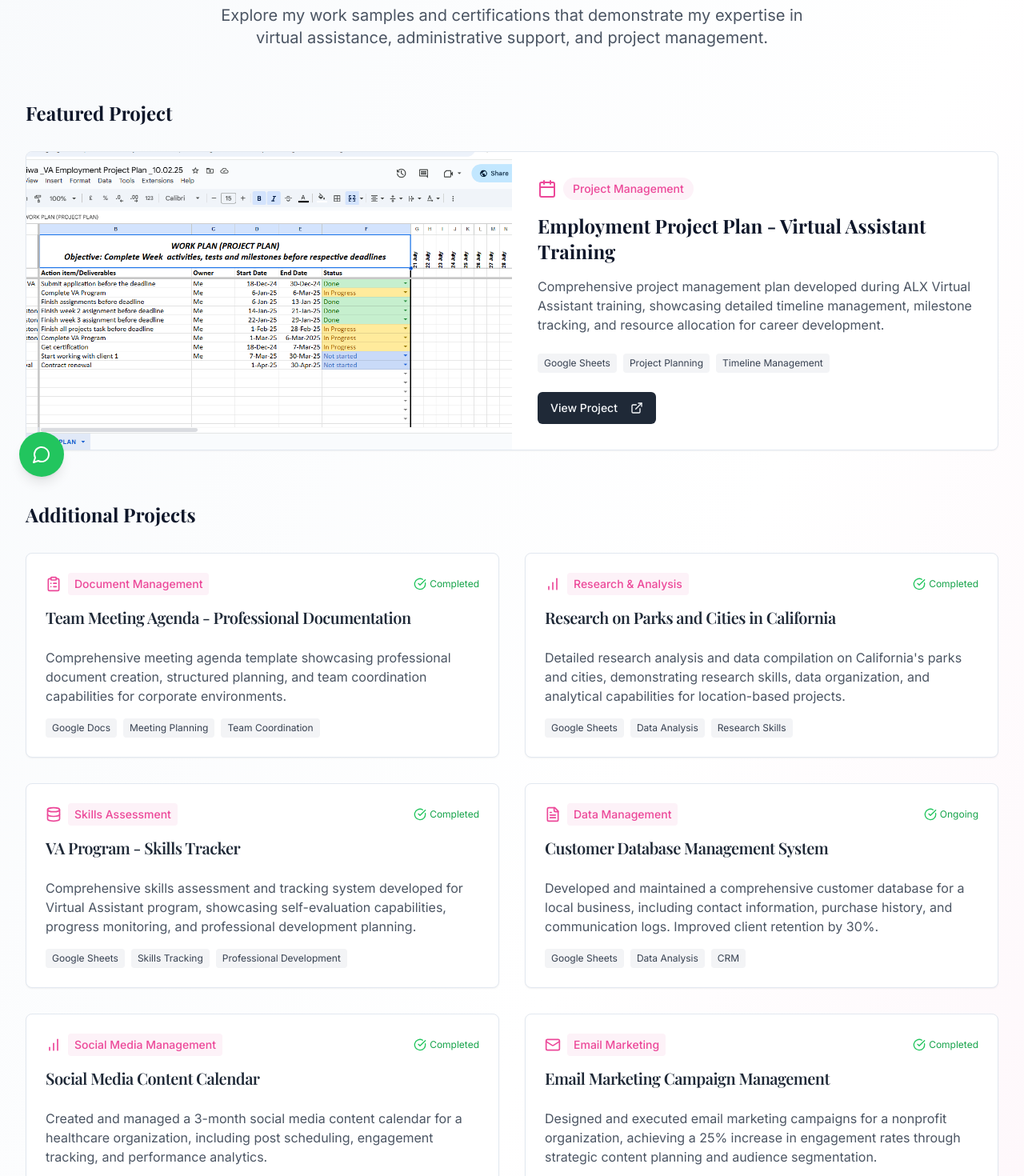
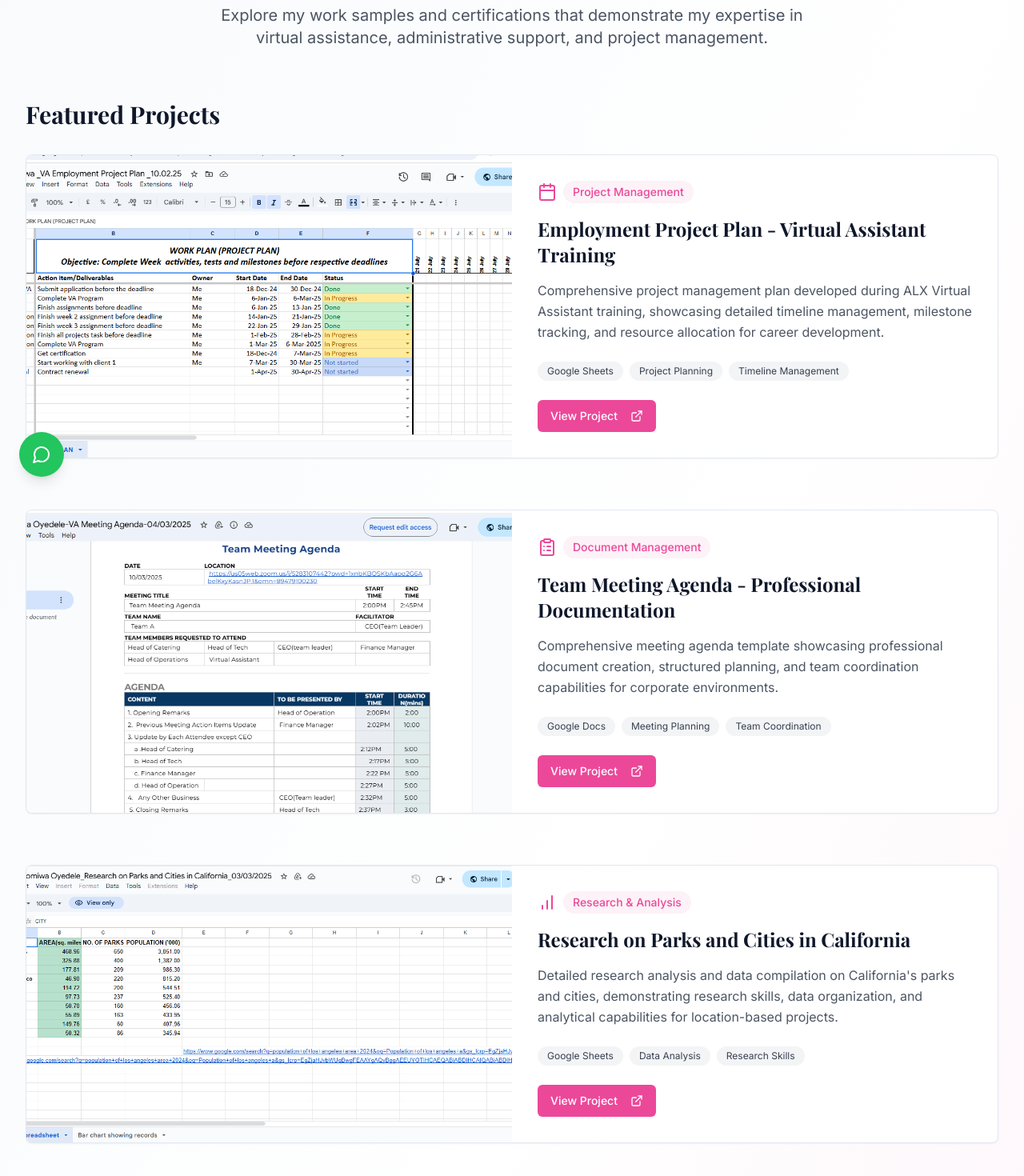
Before and after one commit to mrjamesweb/tomiwa-va-portfolio-hub, a React (Vite) app: page /portfolio in a window 1280 px wide. Shown: the part 180-1650 px from the top of the page at 80% size. Built offline with nearby package versions, Linux system fonts and the light colour scheme.

Commit message:
Add and update featured projects
Update portfolio data with new projects and links, and remove existing ones to feature 4 projects.

```diff
--- a/src/components/portfolio/FeaturedProject.tsx
+++ b/src/components/portfolio/FeaturedProject.tsx
@@ -23,15 +23,14 @@ export const FeaturedProject = ({ project }: FeaturedProjectProps) => {
   const IconComponent = project.icon;
 
   return (
-    <div className="mb-16">
-      <h2 className="text-2xl font-bold text-slate-900 mb-8">Featured Project</h2>
-      <Card className="overflow-hidden hover:shadow-xl transition-shadow duration-300">
+    <div className="mb-8">
+      <Card className="overflow-hidden hover:shadow-xl transition-all duration-300 hover:scale-[1.02]">
         <div className="grid lg:grid-cols-2 gap-0">
           <div className="aspect-video lg:aspect-auto">
             <img
               src={project.image}
               alt={project.title}
-              className="w-full h-full object-cover"
+              className="w-full h-full object-cover transition-transform duration-300 hover:scale-105"
             />
           </div>
           <div className="p-8 flex flex-col justify-center">
@@ -41,21 +40,21 @@ export const FeaturedProject = ({ project }: FeaturedProjectProps) => {
                 {project.category}
               </span>
             </div>
-            <h3 className="text-2xl font-bold text-slate-900 mb-4">
+            <h3 className="text-2xl font-bold text-slate-900 mb-4 font-playfair">
               {project.title}
             </h3>
-            <p className="text-gray-600 mb-6">
+            <p className="text-gray-600 mb-6 leading-relaxed">
               {project.description}
             </p>
             <div className="flex flex-wrap gap-2 mb-6">
               {project.tools.map((tool, index) => (
-                <span key={index} className="text-xs bg-gray-100 text-gray-700 px-2 py-1 rounded">
+                <span key={index} className="text-xs bg-gray-100 text-gray-700 px-3 py-1 rounded-full hover:bg-pink-50 hover:text-pink-700 transition-colors duration-200">
                   {tool}
                 </span>
               ))}
             </div>
             {project.link && (
-              <Button asChild className="w-fit">
+              <Button asChild className="w-fit bg-pink-500 hover:bg-pink-600 text-white">
                 <a href={project.link} target="_blank" rel="noopener noreferrer">
                   View Project <ExternalLink className="ml-2 h-4 w-4" />
                 </a>
--- a/src/data/portfolioData.ts
+++ b/src/data/portfolioData.ts
@@ -1,5 +1,5 @@
 
-import { Calendar, FileText, BarChart, Mail, Users, ClipboardList, Database } from "lucide-react";
+import { Calendar, FileText, BarChart, ClipboardList, Database } from "lucide-react";
 
 export const projects = [
   {
@@ -45,42 +45,6 @@ export const projects = [
     tools: ["Google Sheets", "Skills Tracking", "Professional Development"],
     status: "Completed",
     icon: Database
-  },
-  {
-    id: 5,
-    title: "Customer Database Management System",
-    description: "Developed and maintained a comprehensive customer database for a local business, including contact information, purchase history, and communication logs. Improved client retention by 30%.",
-    category: "Data Management",
-    tools: ["Google Sheets", "Data Analysis", "CRM"],
-    status: "Ongoing",
-    icon: FileText
-  },
-  {
-    id: 6,
-    title: "Social Media Content Calendar",
-    description: "Created and managed a 3-month social media content calendar for a healthcare organization, including post scheduling, engagement tracking, and performance analytics.",
-    category: "Social Media Management",
-    tools: ["Content Planning", "Social Media Tools", "Analytics"],
-    status: "Completed",
-    icon: BarChart
-  },
-  {
-    id: 7,
-    title: "Email Marketing Campaign Management",
-    description: "Designed and executed email marketing campaigns for a nonprofit organization, achieving a 25% increase in engagement rates through strategic content planning and audience segmentation.",
-    category: "Email Marketing",
-    tools: ["Email Marketing", "Content Creation", "Analytics"],
-    status: "Completed",
-    icon: Mail
-  },
-  {
-    id: 8,
-    title: "Event Coordination & Administrative Support",
-    description: "Provided comprehensive administrative support for a medical conference, including attendee registration, vendor coordination, and logistics management for 200+ participants.",
-    category: "Event Management",
-    tools: ["Event Planning", "Coordination", "Registration Management"],
-    status: "Completed",
-    icon: Users
   }
 ];
 
--- a/src/pages/Portfolio.tsx
+++ b/src/pages/Portfolio.tsx
@@ -1,7 +1,6 @@
 
 import { PortfolioHeader } from "@/components/portfolio/PortfolioHeader";
 import { FeaturedProject } from "@/components/portfolio/FeaturedProject";
-import { ProjectGrid } from "@/components/portfolio/ProjectGrid";
 import { CertificationGrid } from "@/components/portfolio/CertificationGrid";
 import { SkillsSummary } from "@/components/portfolio/SkillsSummary";
 import { projects, certifications } from "@/data/portfolioData";
@@ -13,12 +12,19 @@ export const Portfolio = () => {
         <div className="animate-fade-in">
           <PortfolioHeader />
         </div>
-        <div className="animate-fade-in-up">
-          <FeaturedProject project={projects[0]} />
+
+        {/* Featured Projects Section */}
+        <div className="mb-16">
+          <h2 className="text-3xl font-bold text-slate-900 mb-8 font-playfair">Featured Projects</h2>
+          <div className="grid gap-8">
+            {projects.map((project, index) => (
+              <div key={project.id} className={`animate-fade-in-up`} style={{ animationDelay: `${index * 200}ms` }}>
+                <FeaturedProject project={project} />
+              </div>
+            ))}
+          </div>
         </div>
-        <div className="animate-slide-in-right">
-          <ProjectGrid projects={projects.slice(1)} />
-        </div>
+
         <div className="animate-fade-in">
           <CertificationGrid certifications={certifications} />
         </div>
```
